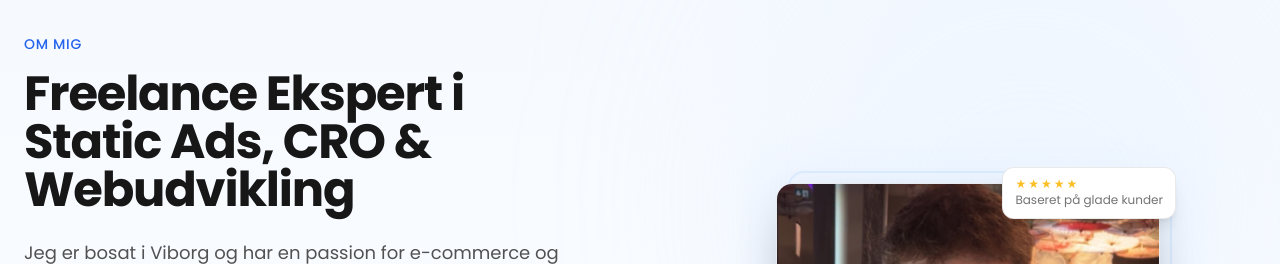
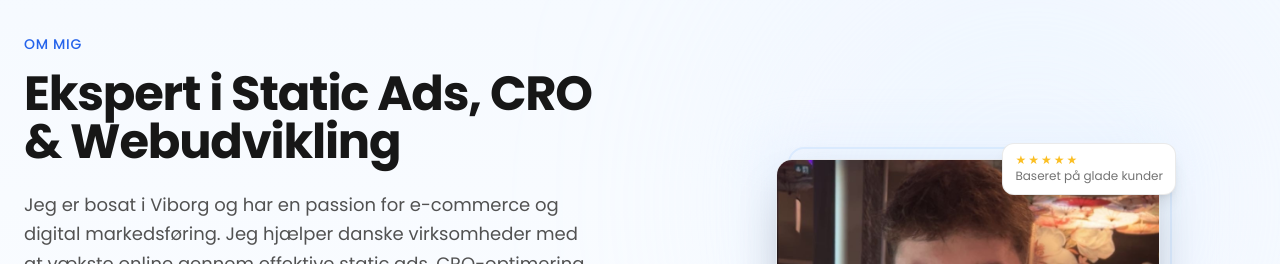
Before and after one commit to Frederikhs11061/konvertio-nextjs, a Next.js app: page /om-mig in a window 1280 px wide. Shown: the part 216-480 px from the top of the page. Built offline with nearby package versions, Linux system fonts and the light colour scheme; no server answers.

Commit message:
om-mig: remove 'Freelance' from H1 title

```diff
--- a/app/om-mig/page.tsx
+++ b/app/om-mig/page.tsx
@@ -28,7 +28,7 @@ const defaultBenefits = [
 
 const defaultAbout = {
     badge: 'Om mig',
-    title: 'Freelance Ekspert i Static Ads, CRO & Webudvikling',
+    title: 'Ekspert i Static Ads, CRO & Webudvikling',
     intro: 'Jeg er bosat i Viborg og har en passion for e-commerce og digital markedsføring. Jeg hjælper danske virksomheder med at vækste online gennem effektive static ads, CRO-optimering og Shopify-webshops der konverterer.',
     body: 'Min tilgang er enkel: Jeg fokuserer på resultater, ikke lange rapporter der samler støv. Jeg tror på at teste, måle og optimere kontinuerligt.',
     closing: 'Jeg stopper ikke før du er tilfreds. Det er ikke bare noget jeg siger – det er hvad mine kunder siger om at arbejde med mig.',
```
